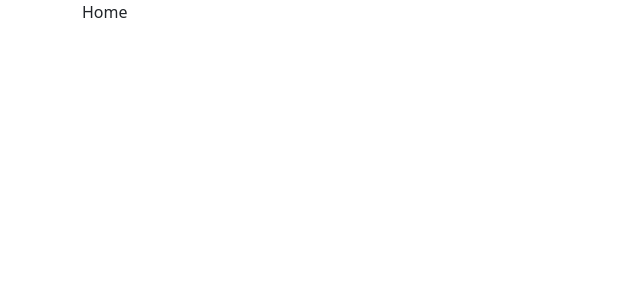
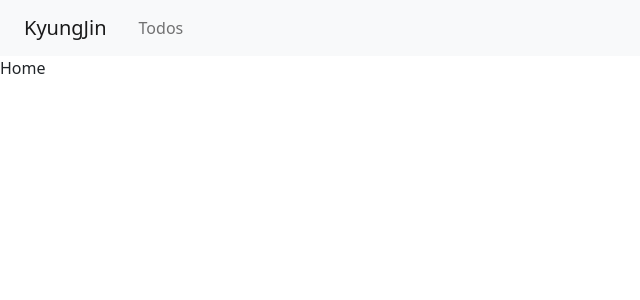
Before and after one commit to okyungjin/vue3-todo, a Vue app: page / in a window 1280 px wide. Shown: the top 300 px of the page, without its empty margins (0-640 px from the left). Built offline with nearby package versions, Linux system fonts and the light colour scheme.

Commit message:
Navigation Bar 추가

```diff
--- a/src/App.vue
+++ b/src/App.vue
@@ -1,5 +1,8 @@
 <template>
-  <div class="container">
-    <router-view />
-  </div>
+  <NavigationBar></NavigationBar>
+  <router-view />
 </template>
+
+<script setup>
+import NavigationBar from '@/components/NavigationBar.vue';
+</script>
--- /dev/null
+++ b/src/components/NavigationBar.vue
@@ -0,0 +1,10 @@
+<template>
+  <nav class="navbar navbar-expand-lg navbar-light bg-light">
+    <router-link class="navbar-brand mx-4" to="/">KyungJin</router-link>
+    <ul class="navbar-nav mr-auto">
+      <li class="nav-item active">
+        <router-link class="nav-link" to="/todos">Todos</router-link>
+      </li>
+    </ul>
+  </nav>
+</template>
```
